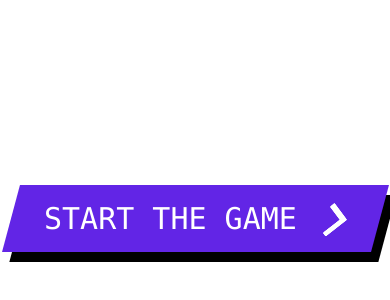
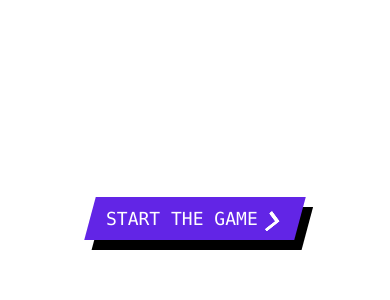
Before and after one commit to abhub23/React-Flip-Game, a React (Vite) app: page / in a window 390 px wide. Shown: the part 204-504 px from the top of the page. Built offline with nearby package versions, Linux system fonts and the light colour scheme.

Commit message:
fix for mobile viewport

```diff
--- a/src/components/Button.tsx
+++ b/src/components/Button.tsx
@@ -51,6 +51,8 @@ const Button: React.FC<Btntypes> = ({ onClick }) => {
 const StyledWrapper = styled.div`
   .cta {
     display: flex;
+    align-items: center;
+    flex-wrap: wrap;
     padding: 11px 33px;
     text-decoration: none;
     font-size: 30px;
@@ -121,15 +123,34 @@ const StyledWrapper = styled.div`
     0% {
       fill: white;
     }
-
     50% {
       fill: #fbc638;
     }
-
     100% {
       fill: white;
     }
   }
+
+  @media (max-width: 480px) {
+    .cta {
+      padding: 8px 16px;
+      font-size: 18px;
+      background: #6225e6
+      box-shadow: 5px 5px 0 black;
+    }
+
+    .second {
+      width: 16px;
+      margin-left: 10px;
+      top: 10%;
+    }
+
+    svg {
+      width: 30px;
+      height: 24px;
+    }
+  }
 `;
 
+
 export default Button;
```
